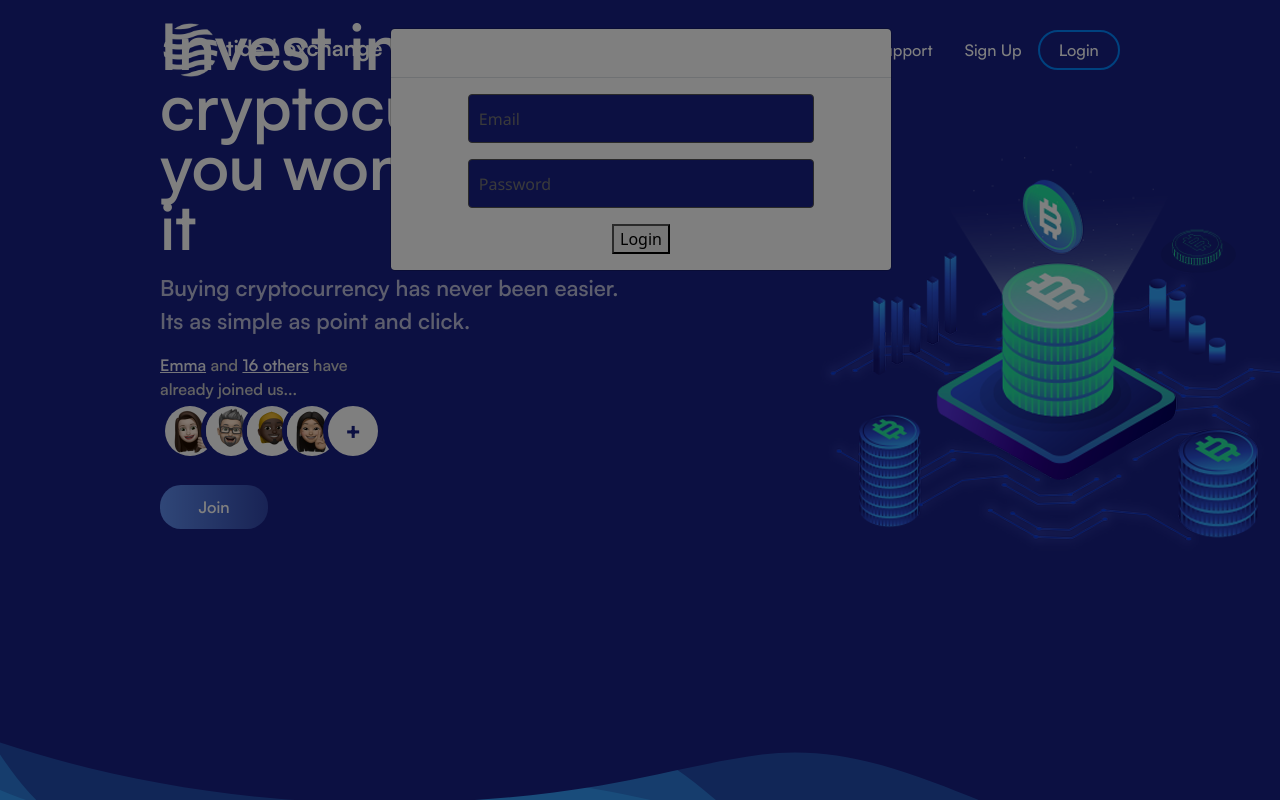
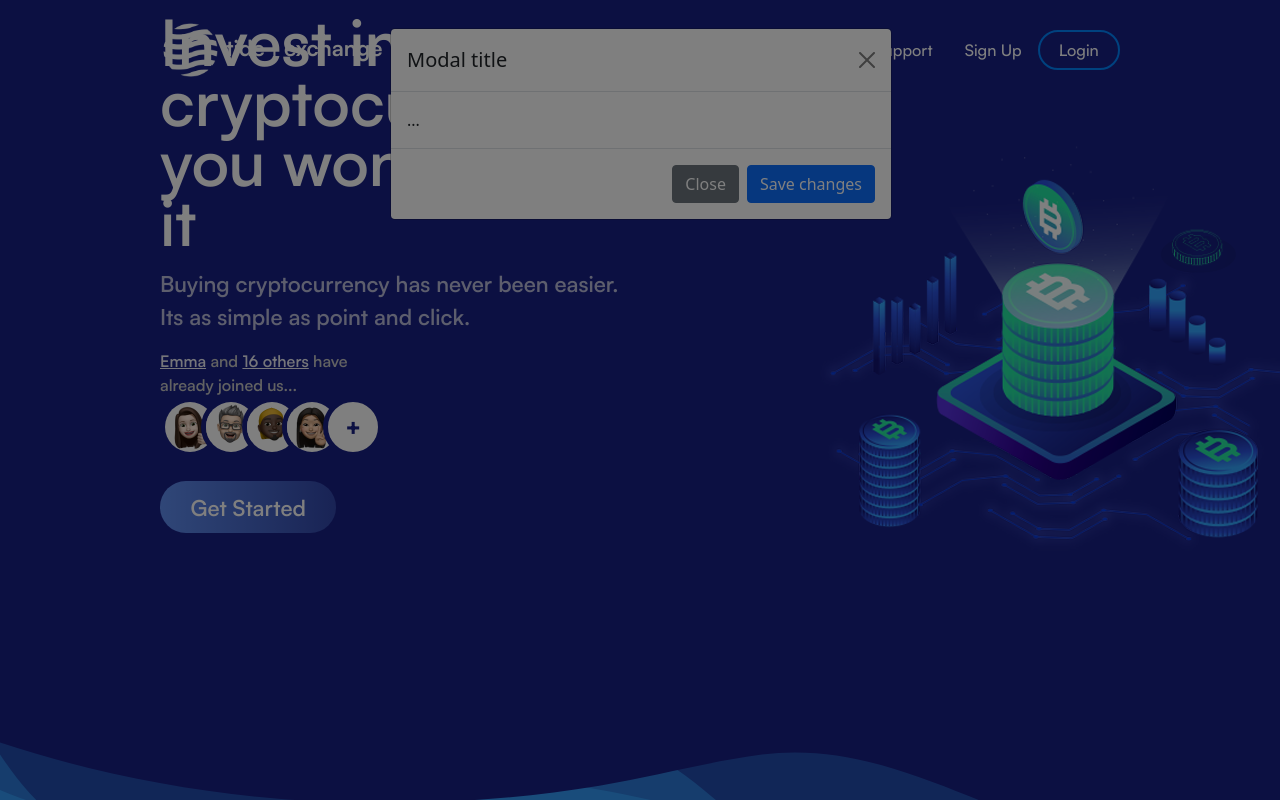
Before and after one commit to 0xjoshva/cryptoexchange, a Vue app: page /#/ in a window 1280 px wide. Both pictures are taken after a click on the button "Login". Shown: the top 800 px of the page. Built offline with nearby package versions, Linux system fonts and the light colour scheme.

Commit message:
removing redundant code

```diff
--- a/src/components/About.vue
+++ b/src/components/About.vue
@@ -142,72 +142,4 @@ h3 {
   white-space: nowrap;
   text-align: center;
 }
-.bigcontainer {
-  display: flex;
-  flex-direction: column;
-  row-gap: 4rem;
-}
 </style>
-
-<!-- <div class="bigcontainer">
-        <div class="container">
-          <div class="icons">
-            <div class="row1">
-              <img src="../assets/about/bitcoin_state2.svg" alt="" />
-              <img src="../assets/about/ethereum_state1.svg" alt="" />
-              <img src="../assets/about/solana_state2.svg" alt="" />
-            </div>
-          </div>
-          <div class="text">
-            <h3>Bitcoin <span>BTC</span></h3>
-            <p>
-              Bitcoin is one of the most popular cryptocurrencies in the market.
-              First introduced in 2009 by Satoshi Nakamoto, Bitcoin has held the
-              crypto market’s number one spot according to market
-              capitalization. Bitcoin paved the way for many existing altcoins
-              in the market and marked a pivotal moment for digital payment
-              solutions.
-            </p>
-          </div>
-        </div>
-        <div class="container">
-          <div class="icons">
-            <div class="row1">
-              <img src="../assets/about/bitcoin_state1.svg" alt="" />
-              <img src="../assets/about/ethereum_state2.svg" alt="" />
-              <img src="../assets/about/solana_state2.svg" alt="" />
-            </div>
-          </div>
-          <div class="text">
-            <h3>Ethereum <span>ETH</span></h3>
-            <p>
-              Bitcoin is one of the most popular cryptocurrencies in the market.
-              First introduced in 2009 by Satoshi Nakamoto, Bitcoin has held the
-              crypto market’s number one spot according to market
-              capitalization. Bitcoin paved the way for many existing altcoins
-              in the market and marked a pivotal moment for digital payment
-              solutions.
-            </p>
-          </div>
-        </div>
-        <div class="container">
-          <div class="icons">
-            <div class="row1">
-              <img src="../assets/about/bitcoin_state1.svg" alt="" />
-              <img src="../assets/about/ethereum_state1.svg" alt="" />
-              <img src="../assets/about/solana_state1.svg" alt="" />
-            </div>
-          </div>
-          <div class="text">
-            <h3>Solana <span>SOL</span></h3>
-            <p>
-              Bitcoin is one of the most popular cryptocurrencies in the market.
-              First introduced in 2009 by Satoshi Nakamoto, Bitcoin has held the
-              crypto market’s number one spot according to market
-              capitalization. Bitcoin paved the way for many existing altcoins
-              in the market and marked a pivotal moment for digital payment
-              solutions.
-            </p>
-          </div>
-        </div>
-      </div> -->
--- a/src/components/Exchange.vue
+++ b/src/components/Exchange.vue
@@ -17,26 +17,15 @@
         <td>1.23%</td>
         <td id="column"><span>$98,339,448.98</span><span>4,822 BTC</span></td>
         <td>
-          <div
-            class="livecoinwatch-widget-1"
-            lcw-coin="BTC"
-            lcw-base="USD"
-            lcw-secondary="BTC"
-            lcw-period="d"
-            lcw-color-tx="#ffffff"
-            lcw-color-pr="#58c7c5"
-            lcw-color-bg="#1f2434"
-            lcw-border-w="1"
-          ></div>
+          <!-- graph -->
         </td>
       </tr>
     </table>
   </div>
 </template>
 <script>
-export default {};
-defer
-src = "https://www.livecoinwatch.com/static/lcw-widget.js";
-const change = () => Math.floor(Math.random() * 10) + 1;
+export default {
+
+};
 </script>
 <style scoped></style>
--- a/src/components/Landing.vue
+++ b/src/components/Landing.vue
@@ -21,7 +21,7 @@
         <img class="user-item" src="../assets/memoji4.png" alt="" />
         <div class="user-item user-count">+</div>
       </div>
-      <router-link to="/register" class="join">Join</router-link>
+      <router-link to="/register" class="join">Get Started</router-link>
     </div>
     <img src="../assets/bitcoin.png" alt="" id="hero" />
   </section>
@@ -66,20 +66,22 @@ export default {};
 }
 .join {
   width: fit-content;
-  padding: 0.5rem 1rem;
+  padding: 0.7rem 1.2rem;
   border: none;
   background: linear-gradient(
     90deg,
     #6a9dff -21.47%,
     rgba(107, 128, 170, 0) 153.21%
   );
-  border-radius: 21px;
+  border-radius: 29px;
   color: white;
-  padding: 0.6rem 2.4rem;
+  padding: 0.6rem 1.9rem;
   font-family: "Satoshi-Variable";
   font-weight: 600;
   margin-top: 1.5rem;
   text-decoration: none;
+  font-size:
+  22px;
 }
 
 .users {
--- a/src/components/Navbar.vue
+++ b/src/components/Navbar.vue
@@ -26,19 +26,26 @@
         <div class="modal-dialog">
           <div class="modal-content">
             <div class="modal-header">
+              <h5 class="modal-title" id="exampleModalLabel">Modal title</h5>
               <button
                 type="button"
-                class="btn-close btn-close-white"
+                class="btn-close"
                 data-bs-dismiss="modal"
                 aria-label="Close"
               ></button>
             </div>
-            <div class="modal-body">
-              <form action="">
-                <input type="email" id="loginEmail" placeholder="Email" />
-                <input type="password" id="loginPass" placeholder="Password" />
-                <button data-bs-dismiss="modal">Login</button>
-              </form>
+            <div class="modal-body">...</div>
+            <div class="modal-footer">
+              <button
+                type="button"
+                class="btn btn-secondary"
+                data-bs-dismiss="modal"
+              >
+                Close
+              </button>
+              <button type="button" class="btn btn-primary">
+                Save changes
+              </button>
             </div>
           </div>
         </div>
@@ -47,9 +54,22 @@
   </nav>
 </template>
 <script>
-export default {};
+export default {
+  mounted() {
+    function activeLinks() {
+      let navLinks = document.querySelector(".nav-link");
+      navLinks.addEventListener("click", changeClass);
+      function changeClass() {
+        navLinks.classList.add("active");
+      }
+    }
+  },
+};
 </script>
 <style scoped>
+.router-link-active {
+  color: red;
+}
 nav {
   height: 100px;
   width: 100%;
--- a/src/components/Sidebar.vue
+++ b/src/components/Sidebar.vue
@@ -103,7 +103,6 @@ nav {
 
 .router-link-active {
   background: rgba(128, 128, 128, 0.096);
-  filter: brightness(200%);
 
   box-shadow: 2px 2px 10px 3px rgba(0, 0, 0, 0.062);
 }
@@ -126,21 +125,6 @@ form {
   justify-content: center;
   row-gap: 1rem;
 }
-/* button {
-  color: black;
-  background: var(--orange);
-  display: flex;
-  align-items: center;
-  padding: 10px 33px;
-  width: fit-content;
-  border: none;
-  border-radius: 3px;
-}
-button p {
-  font-size: 1rem;
-  padding-right: 1rem;
-  font-weight: 600;
-} */
 
 #loginPass {
   width: 332px;
```
